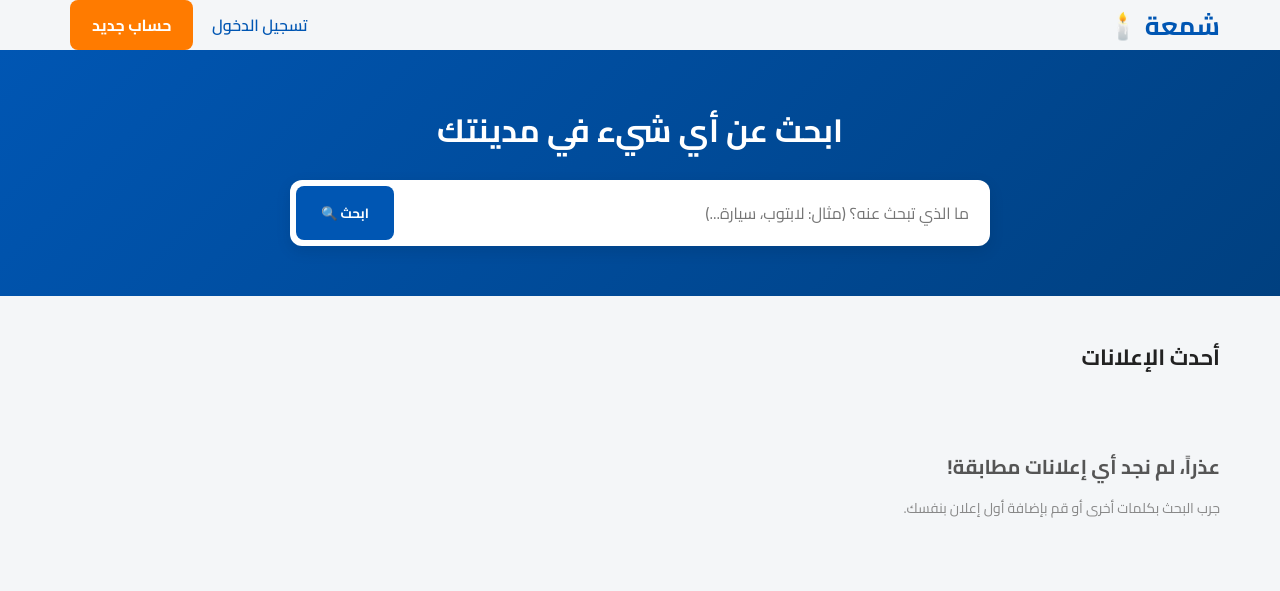
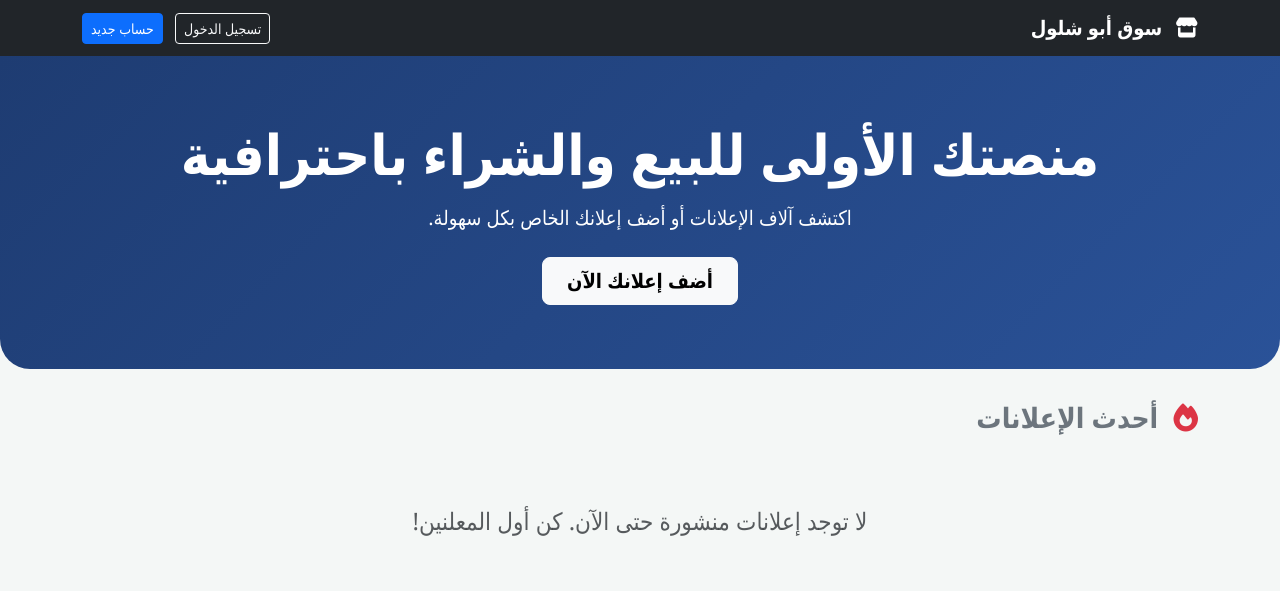
Before and after one commit to mohammadalshlool425-lab/ABOSHLOOL, a Django app: template core/templates/home.html in a window 1280 px wide. Shown: the top 591 px of the page. Run offline with Django 5.2, Linux system fonts and the light colour scheme; the template is opened without the code that fills it, so the values that code supplies are empty.

Commit message:
Update home.html

```diff
--- a/core/templates/home.html
+++ b/core/templates/home.html
@@ -1,115 +1,66 @@
 <!DOCTYPE html>
 <html lang="ar" dir="rtl">
 <head>
-    <meta name="google-site-verification" content="LG0iB8TCHzKvk5xVHdcNv8f73a7vrgDAL87VFhK9wFw" />
+    <meta charset="UTF-8">
     <meta name="viewport" content="width=device-width, initial-scale=1.0">
-    <title>شمعة 🕯️ | السوق المفتوح</title>
-    <link href="https://fonts.googleapis.com/css2?family=Cairo:wght@400;600;700&display=swap" rel="stylesheet">
+    <title>منصة الإعلانات الكبرى</title>
+    <link rel="stylesheet" href="https://cdn.jsdelivr.net/npm/bootstrap@5.3.0/dist/css/bootstrap.rtl.min.css">
+    <link rel="stylesheet" href="https://cdnjs.cloudflare.com/ajax/libs/font-awesome/6.4.0/css/all.min.css">
     <style>
-        * { box-sizing: border-box; margin: 0; padding: 0; }
-        body { font-family: 'Cairo', sans-serif; background-color: #f4f6f8; color: #333; }
-        .container { max-width: 1200px; margin: 0 auto; padding: 0 20px; }
-    <meta name="google-site-verification" content="LG0iB8TCHzKvk5xVHdcNv8f73a7vrgDAL87VFhK9wFw" />
-        .navbar { background: #fff; padding: 15px 0; box-shadow: 0 2px 10px rgba(0,0,0,0.03); position: sticky; top: 0; z-index: 100; }
-        .nav-content { display: flex; justify-content: space-between; align-items: center; }
-        .logo { font-size: 26px; font-weight: 700; color: #0056b3; text-decoration: none; }
-        .btn-primary { background: #ff7b00; color: #fff; padding: 10px 22px; border-radius: 8px; font-weight: 700; text-decoration: none; transition: 0.2s; display: inline-block; }
-        .btn-primary:hover { background: #e06d00; }
-
-        .hero { background: linear-gradient(135deg, #0056b3, #004080); color: #fff; padding: 50px 0; text-align: center; }
-        .hero h1 { font-size: 32px; margin-bottom: 20px; }
-        .search-box { display: flex; justify-content: center; max-width: 700px; margin: 0 auto; background: #fff; padding: 6px; border-radius: 12px; box-shadow: 0 5px 15px rgba(0,0,0,0.1); }
-        .search-box input { border: none; padding: 12px 15px; flex: 1; font-family: inherit; font-size: 16px; outline: none; border-radius: 8px; }
-        .btn-search { background: #0056b3; color: #fff; border: none; padding: 0 25px; border-radius: 8px; font-weight: 700; cursor: pointer; font-family: inherit; transition: 0.2s; }
-        .btn-search:hover { background: #004080; }
-
-        .section-title { font-size: 22px; margin: 40px 0 20px; color: #222; font-weight: 700; }
-        .ads-grid { display: grid; grid-template-columns: repeat(auto-fill, minmax(280px, 1fr)); gap: 20px; margin-bottom: 50px; }
-        .ad-card { background: #fff; border-radius: 12px; overflow: hidden; box-shadow: 0 3px 10px rgba(0,0,0,0.04); transition: transform 0.2s, box-shadow 0.2s; border: 1px solid #eaeaea; display: flex; flex-direction: column; }
-        .ad-card:hover { transform: translateY(-5px); box-shadow: 0 8px 20px rgba(0,0,0,0.08); }
-        .ad-img { width: 100%; height: 180px; object-fit: cover; background: #eee; }
-        .ad-body { padding: 15px; display: flex; flex-direction: column; flex: 1; }
-        .ad-category { font-size: 12px; color: #0056b3; background: #e6f0fa; padding: 3px 8px; border-radius: 4px; width: fit-content; margin-bottom: 8px; font-weight: 600; }
-
-        .ad-title { font-size: 18px; font-weight: 700; color: #222; margin-bottom: 8px; }
-        .ad-title a { text-decoration: none; color: inherit; transition: 0.2s; }
-        .ad-title a:hover { color: #0056b3; }
-
-        .ad-desc { font-size: 14px; color: #666; margin-bottom: 15px; flex: 1; line-height: 1.5; }
-        .ad-footer { display: flex; justify-content: space-between; align-items: center; border-top: 1px solid #f0f0f0; padding-top: 10px; margin-top: auto; }
-        .ad-price { color: #ff7b00; font-weight: 700; font-size: 18px; }
-        <meta name="google-site-verification" content="LG0iB8TCHzKvk5xVHdcNv8f73a7vrgDAL87VFhK9wFw" />
-        .empty-state { text-align: center; padding: 60px 20px; background: #fff; border-radius: 12px; border: 2px dashed #ddd; margin-bottom: 50px; }
-        .empty-state h3 { font-size: 20px; color: #555; margin-bottom: 10px; }
-        .empty-state p { color: #888; font-size: 14px; }
+        body { background-color: #f4f7f6; font-family: 'Segoe UI', Tahoma, Geneva, Verdana, sans-serif; }
+        .hero { background: linear-gradient(135deg, #1e3c72 0%, #2a5298 100%); color: white; padding: 4rem 0; border-radius: 0 0 30px 30px; margin-bottom: 2rem; }
+        .ad-card { border: none; border-radius: 15px; box-shadow: 0 4px 15px rgba(0,0,0,0.05); transition: transform 0.3s; background: white; }
+        .ad-card:hover { transform: translateY(-5px); }
     </style>
 </head>
 <body>
-    <header class="navbar">
-        <div class="container nav-content">
-            <a href="{% url 'home' %}" class="logo">شمعة <span>🕯️</span></a>
+
+    <nav class="navbar navbar-expand-lg navbar-dark bg-dark">
+        <div class="container">
+            <a class="navbar-brand fw-bold" href="{% url 'home' %}"><i class="fa-solid fa-store me-2"></i> سوق أبو شلول</a>
             <div>
                 {% if user.is_authenticated %}
-                    <a href="{% url 'dashboard' %}" style="margin-left: 15px; font-weight: 600; color: #0056b3; text-decoration: none;">لوحة تحكمي 📊</a>
-                    <a href="{% url 'add_ad' %}" class="btn-primary" style="margin-left: 10px;">+ أضف إعلانك</a>
-                    <a href="{% url 'logout' %}" style="color: #d9534f; text-decoration: none; font-weight: 600;">تسجيل الخروج</a>
+                    <a href="{% url 'dashboard' %}" class="btn btn-outline-light btn-sm me-2">لوحة التحكم</a>
+                    <a href="{% url 'logout_view' %}" class="btn btn-danger btn-sm">خروج</a>
                 {% else %}
-                    <a href="{% url 'login' %}" style="margin-left: 15px; text-decoration: none; color: #0056b3; font-weight: 600;">تسجيل الدخول</a>
-                    <a href="{% url 'register' %}" class="btn-primary" style="margin-left: 10px;">حساب جديد</a>
+                    <a href="{% url 'login' %}" class="btn btn-outline-light btn-sm me-2">تسجيل الدخول</a>
+                    <a href="{% url 'register' %}" class="btn btn-primary btn-sm">حساب جديد</a>
                 {% endif %}
             </div>
         </div>
-    </header>
+    </nav>
 
-    <section class="hero">
+    <div class="hero text-center">
         <div class="container">
-            <h1>ابحث عن أي شيء في مدينتك</h1>
-            <form method="GET" action="{% url 'home' %}" class="search-box">
-                <input type="text" name="q" value="{{ query }}" placeholder="ما الذي تبحث عنه؟ (مثال: لابتوب، سيارة...)">
-                <button type="submit" class="btn-search">ابحث 🔍</button>
-            </form>
+            <h1 class="display-4 fw-bold mb-3">منصتك الأولى للبيع والشراء باحترافية</h1>
+            <p class="lead mb-4">اكتشف آلاف الإعلانات أو أضف إعلانك الخاص بكل سهولة.</p>
+            <a href="{% url 'dashboard' %}" class="btn btn-light btn-lg fw-bold px-4">أضف إعلانك الآن</a>
         </div>
-    </section>
+    </div>
 
-    <div class="container">
-        <h2 class="section-title">{% if query %}نتائج البحث عن: "{{ query }}"{% else %}أحدث الإعلانات{% endif %}</h2>
-
-        <div class="ads-grid">
+    <div class="container mb-5">
+        <h3 class="mb-4 fw-bold text-secondary"><i class="fa-solid fa-fire me-2 text-danger"></i> أحدث الإعلانات</h3>
+        <div class="row">
             {% for ad in ads %}
-                <div class="ad-card">
-                    {% if ad.image %}
-                        <img src="{{ ad.image.url }}" alt="{{ ad.title }}" class="ad-img">
-                    {% else %}
-                        <div class="ad-img" style="display: flex; align-items: center; justify-content: center; color: #aaa;">لا توجد صورة</div>
-                    {% endif %}
-
-                    <div class="ad-body">
-                        {% if ad.category %}
-                            <span class="ad-category">{{ ad.category.name }}</span>
-                        {% endif %}
-
-                        <h3 class="ad-title">
-                            <a href="{% url 'ad_detail' ad.id %}">{{ ad.title }}</a>
-                        </h3>
-
-                        <p class="ad-desc">{{ ad.description|truncatechars:80 }}</p>
-
-                        <div class="ad-footer">
-                            <span class="ad-price">{{ ad.price }} دينار</span>
-                            <span style="font-size: 12px; color: #aaa;">{{ ad.created_at|date:"Y/m/d" }}</span>
+            <div class="col-md-4 mb-4">
+                <div class="card ad-card p-3 h-100">
+                    <div class="card-body">
+                        <h5 class="card-title fw-bold text-dark">{{ ad.title }}</h5>
+                        <p class="card-text text-muted small">{{ ad.description|truncatechars:80 }}</p>
+                        <div class="d-flex justify-content-between align-items-center mt-3">
+                            <span class="text-success fw-bold fs-5">{{ ad.price }} دينار</span>
+                            <a href="{% url 'ad_detail' ad.pk %}" class="btn btn-outline-primary btn-sm">التفاصيل</a>
                         </div>
                     </div>
                 </div>
+            </div>
             {% empty %}
-                </div>
-                <div class="empty-state">
-                    <h3>عذراً، لم نجد أي إعلانات مطابقة!</h3>
-                    <p>جرب البحث بكلمات أخرى أو قم بإضافة أول إعلان بنفسك.</p>
-                </div>
+            <div class="col-12 text-center py-5">
+                <h4 class="text-muted">لا توجد إعلانات منشورة حتى الآن. كن أول المعلنين!</h4>
+            </div>
             {% endfor %}
-        {% if ads %}
         </div>
-        {% endif %}
     </div>
+
 </body>
 </html>
```
